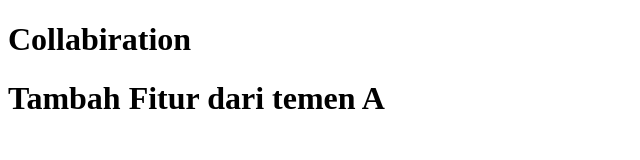
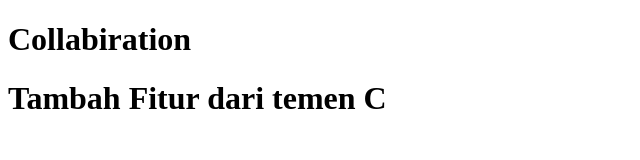
Before and after one commit to vh4/git-basic, a plain HTML site: page index.html in a window 1280 px wide. Shown: the full height of the page, 0-640 px from the left. Drawn offline with Linux system fonts and the light colour scheme.

Commit message:
Update index.html

```diff
--- a/index.html
+++ b/index.html
@@ -8,6 +8,6 @@
 </head>
 <body>
     <h1>Collabiration</h1>
-    <h1>Tambah Fitur dari temen A</h1>
+    <h1>Tambah Fitur dari temen C</h1>
 </body>
 </html>
```
